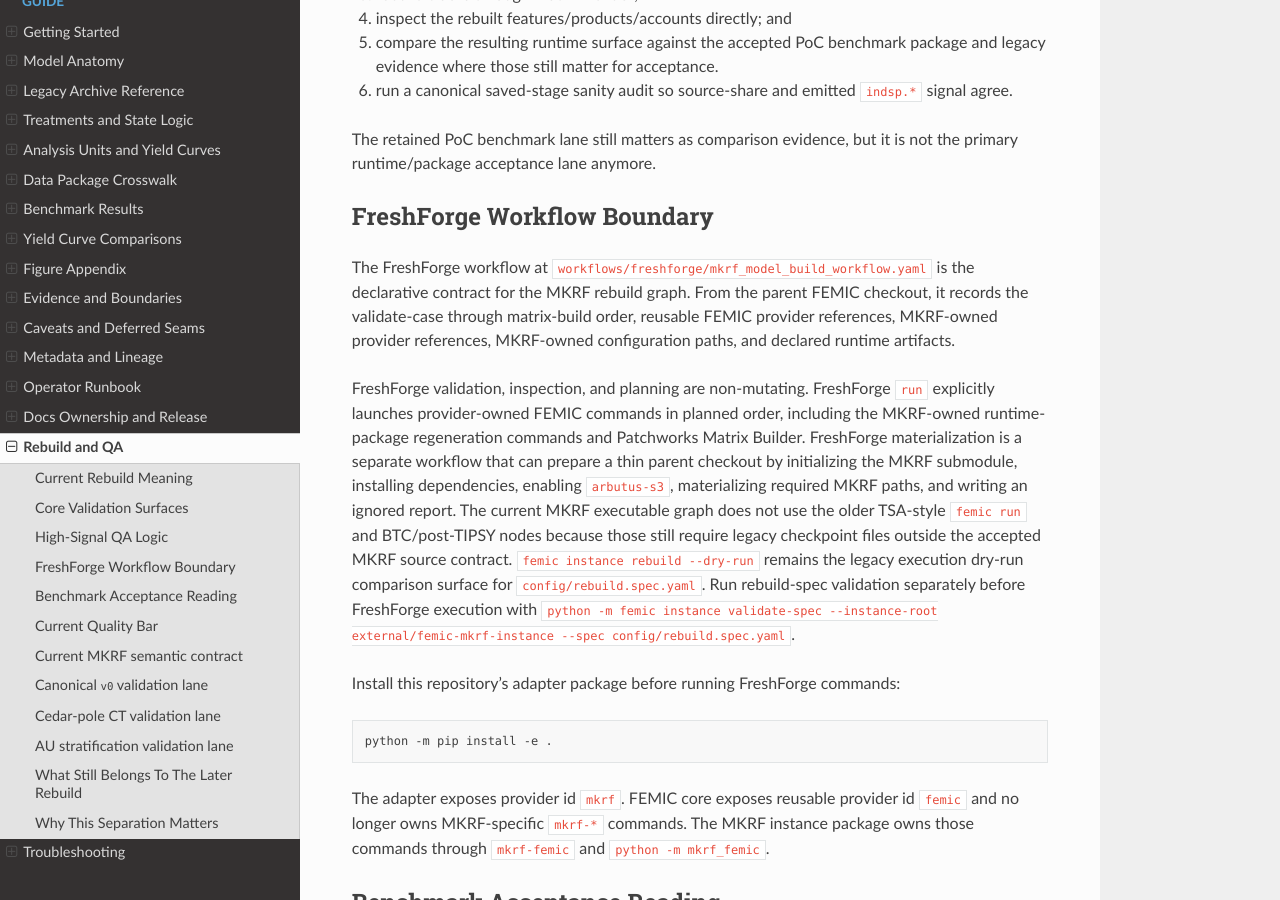
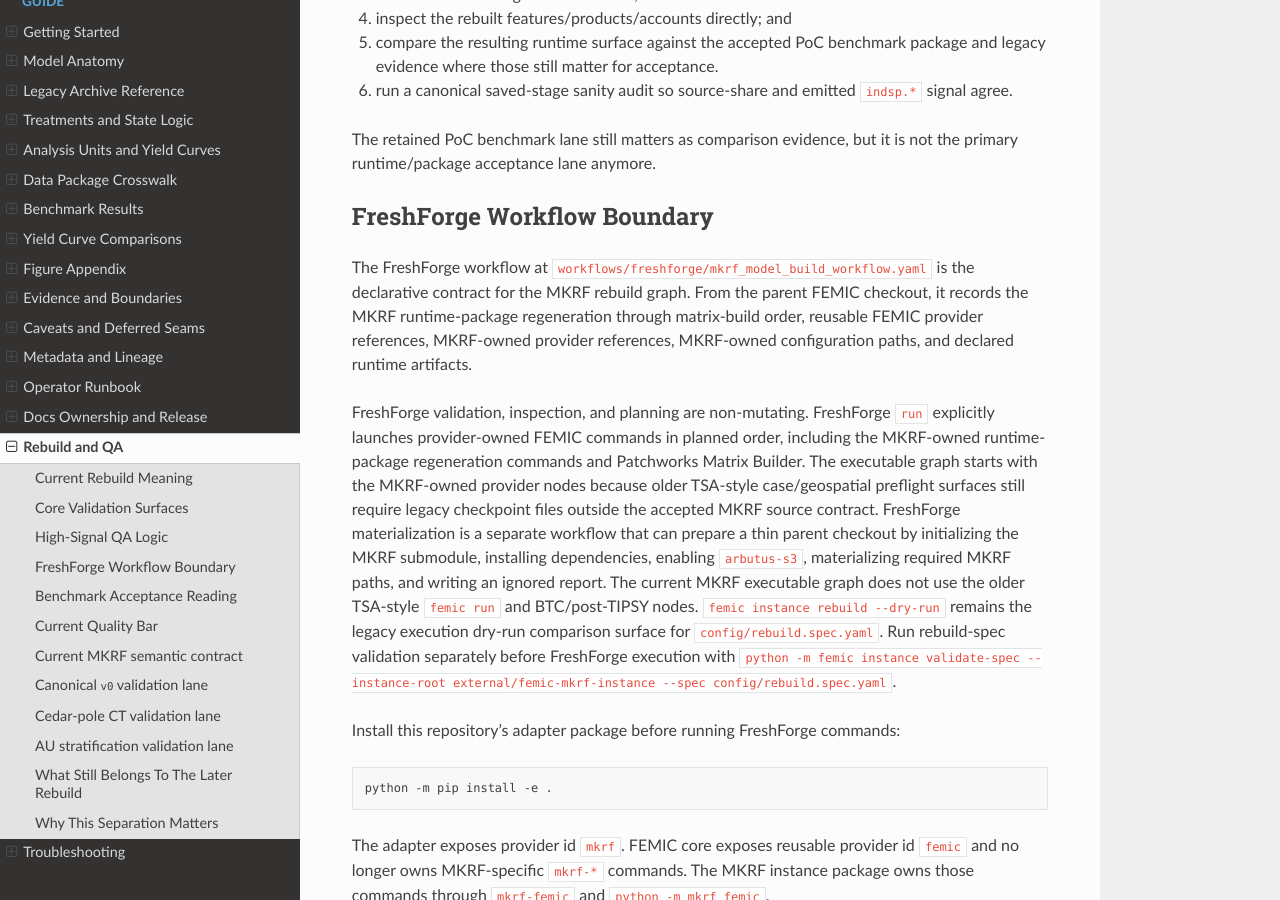
Before and after one commit to UBC-FRESH/femic-mkrf-instance, a Sphinx documentation site: the page built from docs/rebuild-and-qa.rst, in a window 1280 px wide and 900 px high, scrolled down 1452 px. Built offline with Sphinx 7.4.7 and the Read the Docs theme 3.1.0, drawn with Linux system fonts in a browser that asks for light colours.

Commit message:
P106 accept executable MKRF FreshForge model build

```diff
--- a/docs/operator-runbook.rst
+++ b/docs/operator-runbook.rst
@@ -25,9 +25,9 @@
    - ``freshforge run external/femic-mkrf-instance/workflows/freshforge/mkrf_model_build_workflow.yaml --workdir runtime/freshforge --namespace mkrf/model-build --json``
 
    ``freshforge run`` launches provider-owned FEMIC commands in planned order.
-   The current executable graph uses the MKRF-owned runtime-package
-   regeneration commands after geospatial preflight rather than the older
-   TSA-style ``femic run`` and BTC/post-TIPSY lane. It does not materialize
+   The current executable graph starts with the MKRF-owned runtime-package
+   regeneration commands rather than the older TSA-style case/geospatial
+   preflight, ``femic run``, and BTC/post-TIPSY lane. It does not materialize
    DataLad content or inspect declared artifact files in this phase.
 
    If the MKRF submodule is thin or missing annexed content, run the
--- a/docs/rebuild-and-qa.rst
+++ b/docs/rebuild-and-qa.rst
@@ -60,19 +60,21 @@
 The FreshForge workflow at
 ``workflows/freshforge/mkrf_model_build_workflow.yaml`` is the declarative
 contract for the MKRF rebuild graph. From the parent FEMIC checkout, it records
-the validate-case through
-matrix-build order, reusable FEMIC provider references, MKRF-owned provider
-references, MKRF-owned configuration paths, and declared runtime artifacts.
+the MKRF runtime-package regeneration through matrix-build order, reusable
+FEMIC provider references, MKRF-owned provider references, MKRF-owned
+configuration paths, and declared runtime artifacts.
 
 FreshForge validation, inspection, and planning are non-mutating. FreshForge
 ``run`` explicitly launches provider-owned FEMIC commands in planned order,
 including the MKRF-owned runtime-package regeneration commands and Patchworks
-Matrix Builder. FreshForge materialization is a separate workflow that can
+Matrix Builder. The executable graph starts with the MKRF-owned provider nodes
+because older TSA-style case/geospatial preflight surfaces still require legacy
+checkpoint files outside the accepted MKRF source contract. FreshForge
+materialization is a separate workflow that can
 prepare a thin parent checkout by initializing the MKRF submodule, installing
 dependencies, enabling ``arbutus-s3``, materializing required MKRF paths, and
 writing an ignored report. The current MKRF executable graph does not use the
-older TSA-style ``femic run`` and BTC/post-TIPSY nodes because those still
-require legacy checkpoint files outside the accepted MKRF source contract.
+older TSA-style ``femic run`` and BTC/post-TIPSY nodes.
 ``femic instance rebuild --dry-run`` remains the legacy execution dry-run
 comparison surface for ``config/rebuild.spec.yaml``.
 Run rebuild-spec validation separately before FreshForge execution with
```
Also changed, not shown: README.md (+6 -5 lines), runbooks/REBUILD_RUNBOOK.md (+3 -3 lines), src/mkrf_freshforge/__init__.py (+39 -8 lines), 2 other files.
